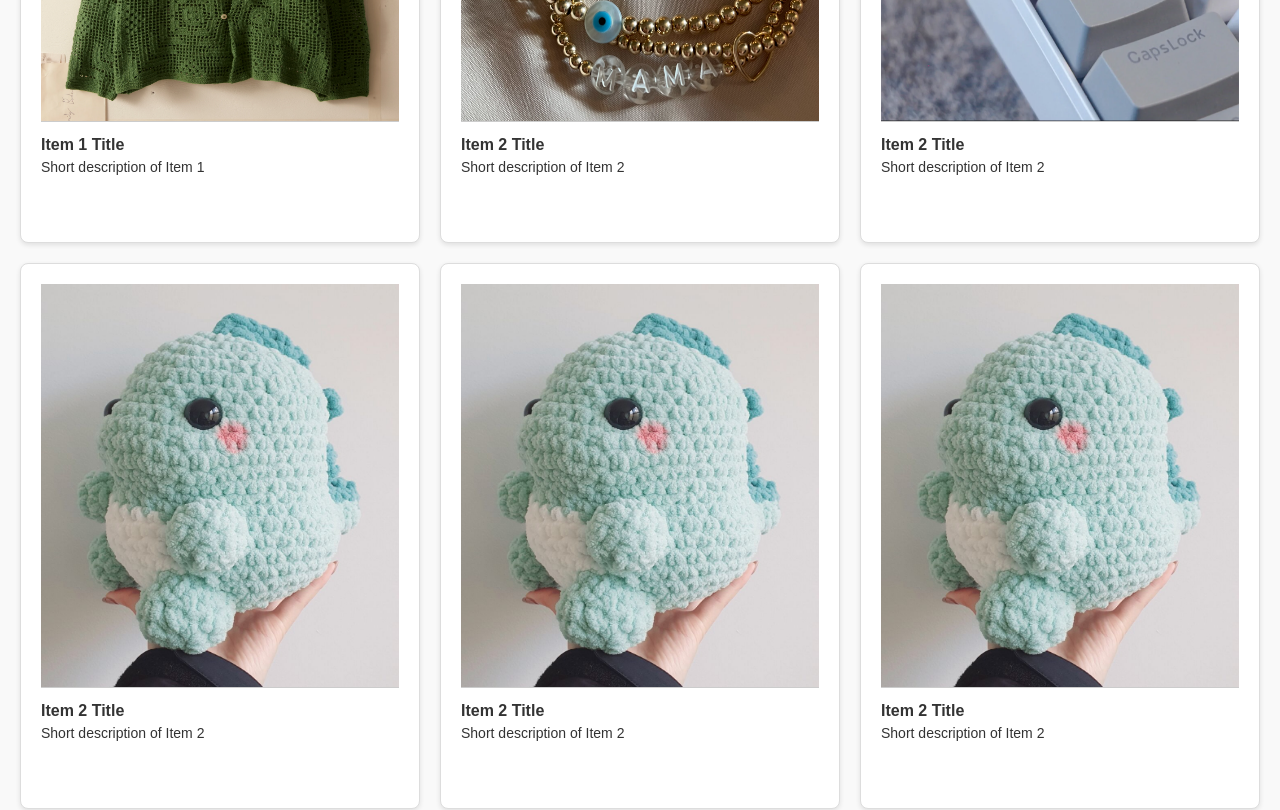
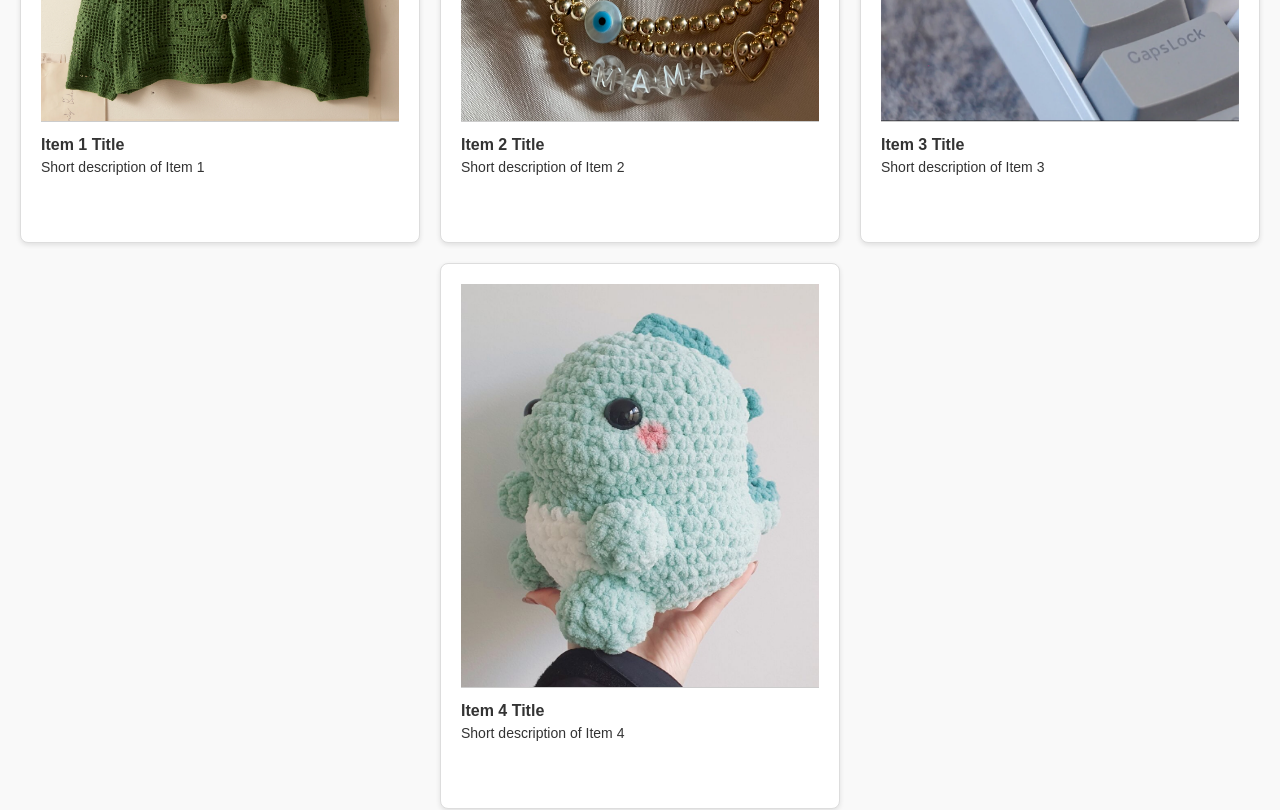
Before and after one commit to taiiwin1/Group-04-INFO340, a React (Create React App) app: page / in a window 1280 px wide. Shown: the part 500-1310 px from the top of the page. Built offline with nearby package versions, Linux system fonts and the light colour scheme.

Commit message:
dropdown now uses state and filter

```diff
--- a/src/components/HomePage.js
+++ b/src/components/HomePage.js
@@ -1,7 +1,21 @@
-import React from 'react';
+import React, { useState } from 'react';
 import '../style.css';
 
+const items = [
+  { id: 1, title: 'Item 1 Title', description: 'Short description of Item 1', category: 'Shirts', imgSrc: 'img/shirt.jpg' },
+  { id: 2, title: 'Item 2 Title', description: 'Short description of Item 2', category: 'Bracelets', imgSrc: 'img/bracelet.webp' },
+  { id: 3, title: 'Item 3 Title', description: 'Short description of Item 3', category: 'Custom Keycaps', imgSrc: 'img/keycaps2.webp' },
+  { id: 4, title: 'Item 4 Title', description: 'Short description of Item 4', category: 'Croches', imgSrc: 'img/crochet2.jpeg' },
+];    // we can add more items besides these 4
+
 export function HomePage() {
+  const [filter, setFilter] = useState('');
+
+  const handleFilterChange = (event) => {
+    setFilter(event.target.value);
+  };
+
+  const filteredItems = items.filter(item => item.category.includes(filter));
 
   return (
     <div>
@@ -9,45 +23,22 @@ export function HomePage() {
         <input type="text" placeholder="Search..." />
       </div>
       <div className="category-dropdown">
-        <select>
-          <option value="" selected disabled>Select Type</option>
+        <select defaultValue="" onChange={handleFilterChange}>
+          <option value="" disabled>Select Type</option>
           <option value="Croches">Crocheting</option>
-          <option value="Custom Keycaps">Yarn Crafts</option>
+          <option value="Custom Keycaps">Custom Keycaps</option>
           <option value="Shirts">Shirts</option>
           <option value="Bracelets">Bracelets</option>
         </select>
       </div>
       <div className="card-container">
-        <div className="card">
-          <img src="img/shirt.jpg" alt="Item 1" />
-          <h2>Item 1 Title</h2>
-          <p>Short description of Item 1</p>
-        </div>
-        <div className="card">
-          <img src="img/bracelet.webp" alt="Item 2" />
-          <h2>Item 2 Title</h2>
-          <p>Short description of Item 2</p>
-        </div>
-        <div className="card">
-            <img src="img/keycaps2.webp" alt="Item 2" />
-            <h2>Item 2 Title</h2>
-            <p>Short description of Item 2</p>
-        </div>
-        <div className="card">
-            <img src="img/crochet2.jpeg" alt="Item 2" />
-            <h2>Item 2 Title</h2>
-            <p>Short description of Item 2</p>
-        </div>
-        <div className="card">
-          <img src="img/crochet2.jpeg" alt="Item 2" />
-          <h2>Item 2 Title</h2>
-          <p>Short description of Item 2</p>
-        </div>
-        <div className="card">
-          <img src="img/crochet2.jpeg" alt="Item 2" />
-          <h2>Item 2 Title</h2>
-          <p>Short description of Item 2</p>
-        </div>
+        {filteredItems.map(item => (
+          <div key={item.id} className="card">
+            <img src={item.imgSrc} alt={item.title} />
+            <h2>{item.title}</h2>
+            <p>{item.description}</p>
+          </div>
+        ))}
       </div>
     </div>
   );
```
